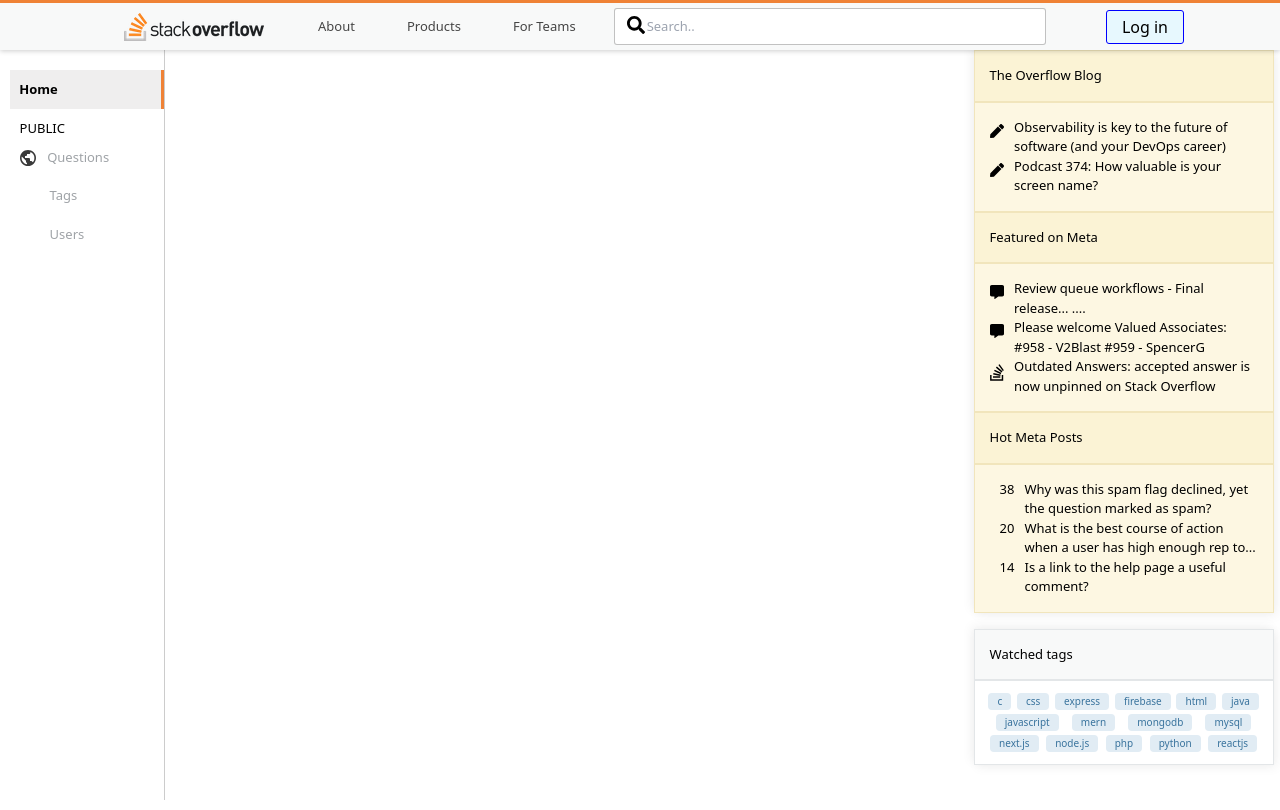
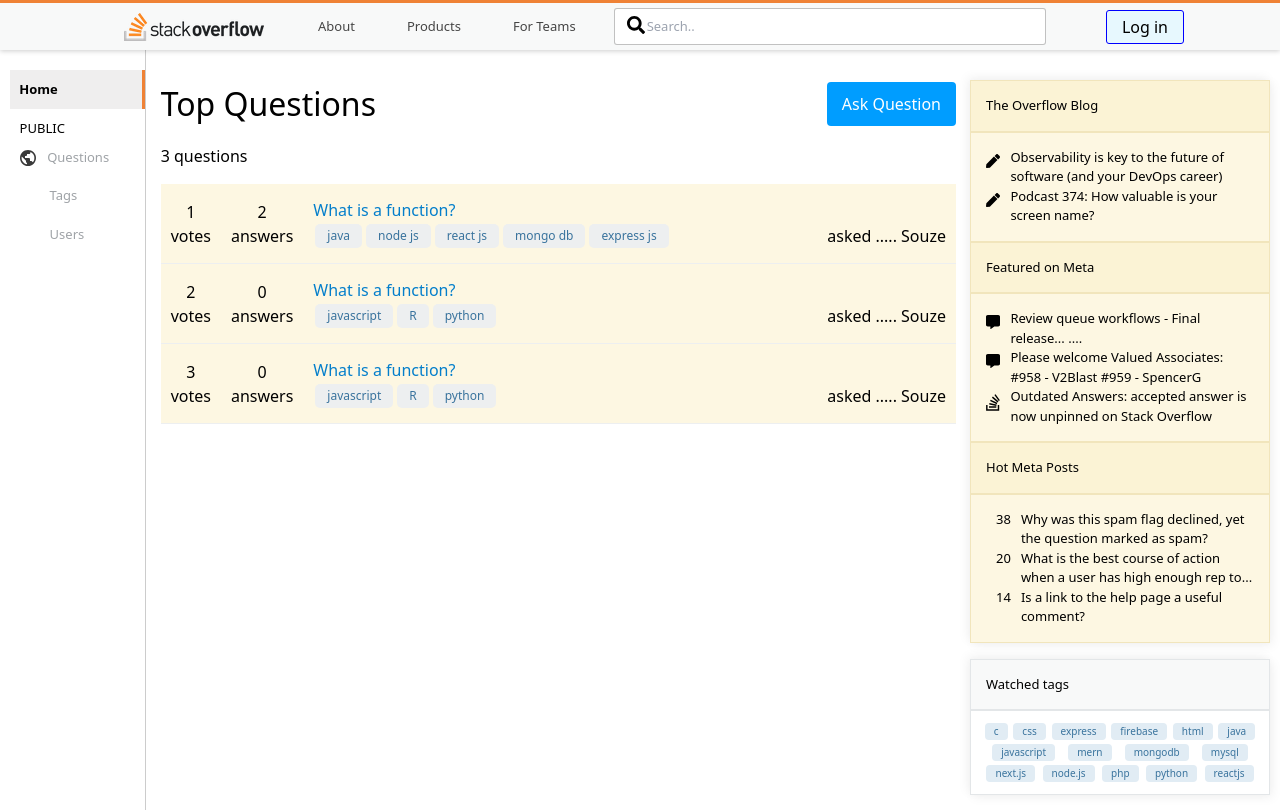
Before and after one commit to SouZe-San/StackOverflow_Clone, a React (Vite) app in the folder client/: page / in a window 1280 px wide. Built offline with nearby package versions, Linux system fonts and the light colour scheme.

Commit message:
home section partially done

```diff
--- a/client/src/App.css
+++ b/client/src/App.css
@@ -7,3 +7,9 @@
   /* margin: 5rem auto 0% auto; */
   margin: 0% auto;
 }
+
+.home-container-2 {
+  width: 100%;
+  display: flex;
+  margin: 5rem 0 0 1rem;
+}
--- a/client/src/components/MainHerosection/HomeMainbar.jsx
+++ b/client/src/components/MainHerosection/HomeMainbar.jsx
@@ -1,10 +1,107 @@
 /* eslint-disable no-unused-vars */
 import React from "react";
+import { useLocation, useNavigate } from "react-router-dom";
+import QuestionList from "./QuestionList";
+import "./home_style.scss";
 
 const HomeMainbar = () => {
+  // const questionsList = useSelector((state) => state.questionsReducer);
+  var questionsList = [
+    {
+      _id: 1,
+      upVotes: 3,
+      downVotes: 2,
+      noOfAnswers: 2,
+      questionTitle: "What is a function?",
+      questionBody: "It meant to be",
+      questionTags: ["java", "node js", "react js", "mongo db", "express js"],
+      userPosted: "mano",
+      userId: 1,
+      askedOn: "jan 1",
+      answer: [
+        {
+          answerBody: "Answer",
+          userAnswered: "kumar",
+          answeredOn: "jan 2",
+          userId: 2,
+        },
+      ],
+    },
+    {
+      _id: 2,
+      upVotes: 3,
+      downVotes: 1,
+      noOfAnswers: 0,
+      questionTitle: "What is a function?",
+      questionBody: "It meant to be",
+      questionTags: ["javascript", "R", "python"],
+      userPosted: "mano",
+      askedOn: "jan 1",
+      userId: 1,
+      answer: [
+        {
+          answerBody: "Answer",
+          userAnswered: "kumar",
+          answeredOn: "jan 2",
+          userId: 2,
+        },
+      ],
+    },
+    {
+      _id: 3,
+      upVotes: 3,
+      downVotes: 0,
+      noOfAnswers: 0,
+      questionTitle: "What is a function?",
+      questionBody: "It meant to be",
+      questionTags: ["javascript", "R", "python"],
+      userPosted: "mano",
+      askedOn: "jan 1",
+      userId: 1,
+      answer: [
+        {
+          answerBody: "Answer",
+          userAnswered: "kumar",
+          answeredOn: "jan 2",
+          userId: 2,
+        },
+      ],
+    },
+  ];
+
+  const user = 1;
+  const navigate = useNavigate();
+  const location = useLocation();
+
+  const checkAuth = () => {
+    if (user === null) {
+      alert("login or signup to ask a question");
+      navigate("/Auth");
+    } else {
+      navigate("/AskQuestion");
+    }
+  };
+
   return (
-    <div>
-      <h1>This is Middle Bar</h1>
+    <div className="main-bar">
+      <div className="main-bar-header">
+        {location.pathname === "/" ? <h1>Top Questions</h1> : <h1>All Questions</h1>}
+        <button onClick={checkAuth} className="ask-btn">
+          Ask Question
+        </button>
+      </div>
+      <div>
+        {questionsList.data === null ? (
+          <h1>Loading...</h1>
+        ) : (
+          <>
+            {/* <p>{questionsList.data.length} questions</p>
+            <QuestionList questionsList={questionsList.data} /> */}
+            <p style={{ margin: "1rem 0" }}>{questionsList.length} questions</p>
+            <QuestionList questionsList={questionsList} />
+          </>
+        )}
+      </div>
     </div>
   );
 };
--- /dev/null
+++ b/client/src/components/MainHerosection/Question.jsx
@@ -0,0 +1,42 @@
+/* eslint-disable react/prop-types */
+/* eslint-disable no-unused-vars */
+import React from "react";
+import { Link } from "react-router-dom";
+
+import "./question_style.scss";
+
+function Question({ question }) {
+  return (
+    <div className="display-question-container">
+      <div className="display-votes-ans">
+        {/* <p>{question.upVote.length - question.downVote.length}</p> */}
+        <p>{question.upVotes - question.downVotes}</p>
+        <p>votes</p>
+      </div>
+      <div className="display-votes-ans">
+        <p>{question.noOfAnswers}</p>
+        <p>answers</p>
+      </div>
+      <div className="display-question-details">
+        <Link to={`/Questions/${question._id}`} className="question-title-link">
+          {question.questionTitle.length > (window.innerWidth <= 400 ? 70 : 90)
+            ? question.questionTitle.substring(0, window.innerWidth <= 400 ? 70 : 90) + "..."
+            : question.questionTitle}
+        </Link>
+        <div className="display-tags-time">
+          <div className="display-tags">
+            {question.questionTags.map((tag) => (
+              <p key={tag}>{tag}</p>
+            ))}
+          </div>
+          <p className="display-time">
+            asked ..... Souze
+            {/* {moment(question.askedOn).fromNow()} {question.userPosted} */}
+          </p>
+        </div>
+      </div>
+    </div>
+  );
+}
+
+export default Question;
--- /dev/null
+++ b/client/src/components/MainHerosection/QuestionList.jsx
@@ -0,0 +1,16 @@
+/* eslint-disable react/prop-types */
+/* eslint-disable no-unused-vars */
+import React from "react";
+import Question from "./Question";
+
+const QuestionList = ({ questionsList }) => {
+  return (
+    <>
+      {questionsList.map((question) => (
+        <Question question={question} key={question._id} />
+      ))}
+    </>
+  );
+};
+
+export default QuestionList;
--- /dev/null
+++ b/client/src/components/MainHerosection/home_style.scss
@@ -0,0 +1,44 @@
+.main-bar {
+    width: calc(100% - 300px - 24px);
+    // float: left;
+    // margin: 25px 0px;
+    padding: 0;
+
+
+    h1 {
+        font-size: revert;
+        font-weight: revert;
+    }
+
+
+    .main-bar-header {
+        display: flex;
+        justify-content: space-between;
+        align-items: center;
+
+        h1 {
+            font-weight: 400;
+        }
+
+        .ask-btn {
+            padding: 10px 15px;
+            border-radius: 4px;
+            background-color: #009dff;
+            color: white;
+            border: none;
+            text-decoration: none;
+            transition: 0.3s;
+
+            &:hover {
+                background-color: #0182d3;
+
+            }
+        }
+    }
+}
+
+@media screen and (max-width: 1020px) {
+    .main-bar {
+        width: 100%;
+    }
+}
--- /dev/null
+++ b/client/src/components/MainHerosection/question_style.scss
@@ -0,0 +1,60 @@
+.display-question-container {
+    min-height: 80px;
+    width: 100%;
+    display: flex;
+    align-items: center;
+    background-color: #fdf7e2;
+    border-bottom: solid 1px #edeff0;
+
+    .display-votes-ans {
+        padding: 10px;
+
+        p {
+            margin: 0%;
+            text-align: center;
+        }
+    }
+
+    .display-question-details {
+        flex-grow: 1;
+        padding: 10px;
+        margin: 0%;
+
+        .question-title-link {
+            text-decoration: none;
+            color: #037ecb;
+            transition: 0.3s;
+
+            &:hover {
+                color: #009dff;
+            }
+        }
+
+        .display-tags-time {
+            display: flex;
+            flex-wrap: wrap;
+            align-items: center;
+            justify-content: space-between;
+
+            .display-tags {
+                display: flex;
+                flex-wrap: wrap;
+
+                p {
+                    margin: 2px;
+                    border-radius: 5px;
+                    padding: 3px 12px;
+                    font-size: 12px;
+                    background-color: #edeff0;
+                    color: #39739d;
+                }
+            }
+        }
+    }
+}
+
+@media screen and (max-width: 740px) {
+    .display-question-container .display-votes-ans {
+        padding: 10px;
+    }
+}
--- a/client/src/components/RightsideBar/Style.scss
+++ b/client/src/components/RightsideBar/Style.scss
@@ -1,8 +1,8 @@
 // Right Side bar Style
 .right-sidebar {
-    float: right;
+    // float: right;
     width: 300px;
-    margin: 40px .4rem 15px 24px;
+    margin: 0 0.4rem 15px 14px;
     font-size: 13px;
 }
 
--- a/client/src/components/RightsideBar/style_widget.scss
+++ b/client/src/components/RightsideBar/style_widget.scss
@@ -1,5 +1,5 @@
 .widget {
-    margin-top: 10px;
+    // margin-top: 10px;
     box-shadow: 3px 3px 10px rgb(0 0 0 / 5%), -3px -3px 10px rgb(0 0 0 / 5%);
 
     h4 {
--- /dev/null
+++ b/client/src/pages/AskQuestoin/AskQuestion.jsx
@@ -0,0 +1,8 @@
+/* eslint-disable no-unused-vars */
+import React from "react";
+
+const AskQuestion = () => {
+  return <div></div>;
+};
+
+export default AskQuestion;
--- a/client/src/pages/Home/Home.jsx
+++ b/client/src/pages/Home/Home.jsx
@@ -4,14 +4,14 @@
 import "../../App.css";
 // import Components
 import LeftsideBar from "../../components/LeftsideBar/LeftsideBar";
-// import HomeMainbar from '../../components/MainHerosection/HomeMainbar'
+import HomeMainbar from "../../components/MainHerosection/HomeMainbar";
 import RightSideBar from "../../components/RIghtsideBar/RightSideBar";
 const Home = () => {
   return (
     <div className="home-container-1">
       <LeftsideBar />
       <div className="home-container-2">
-        {/* <HomeMainbar /> */}
+        <HomeMainbar />
         <RightSideBar />
       </div>
     </div>
```
Also changed, not shown: client/src/pages/AskQuestoin/style.scss (added).
